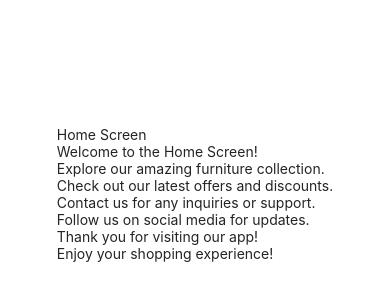
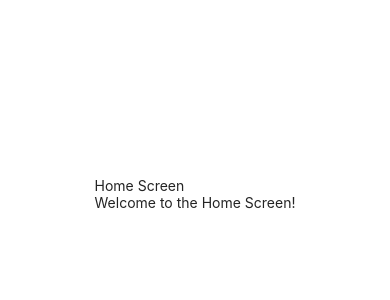
Before and after one commit to mathiasadikpon/furniture, a React Native app: screen /Home in a window 390 px wide. Shown: the part 228-528 px from the top of the page. Built offline with nearby package versions, Linux system fonts and the light colour scheme.

Commit message:
Remove unnecessary placeholder text from HomeScreen for improved clarity

```diff
--- a/screens/HomeScreen.js
+++ b/screens/HomeScreen.js
@@ -8,12 +8,7 @@ const HomeScreen = () => {
     <View>
       <Text>Home Screen</Text>
       <Text>Welcome to the Home Screen!</Text>
-      <Text>Explore our amazing furniture collection.</Text>
-      <Text>Check out our latest offers and discounts.</Text>
-      <Text>Contact us for any inquiries or support.</Text>
-      <Text>Follow us on social media for updates.</Text>
-      <Text>Thank you for visiting our app!</Text>
-      <Text>Enjoy your shopping experience!</Text>
+
     </View>
   );
 };
```
